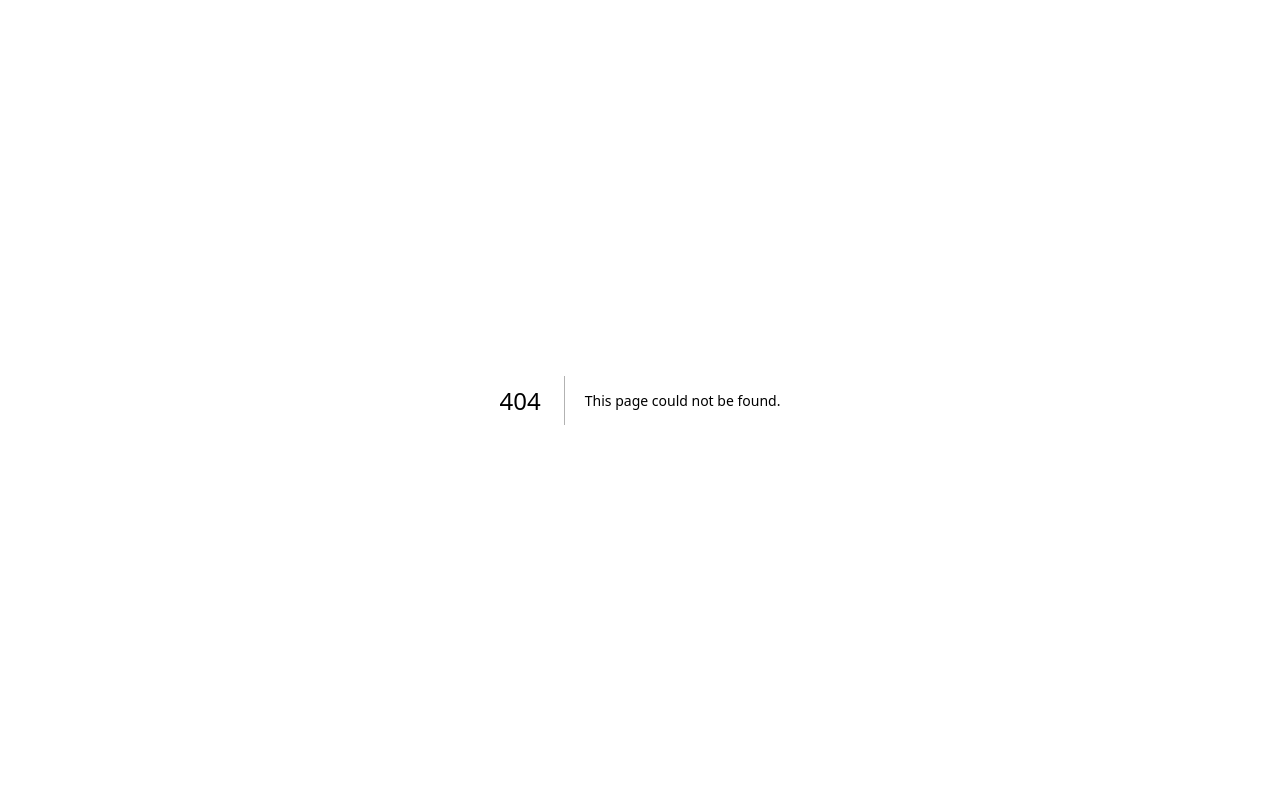
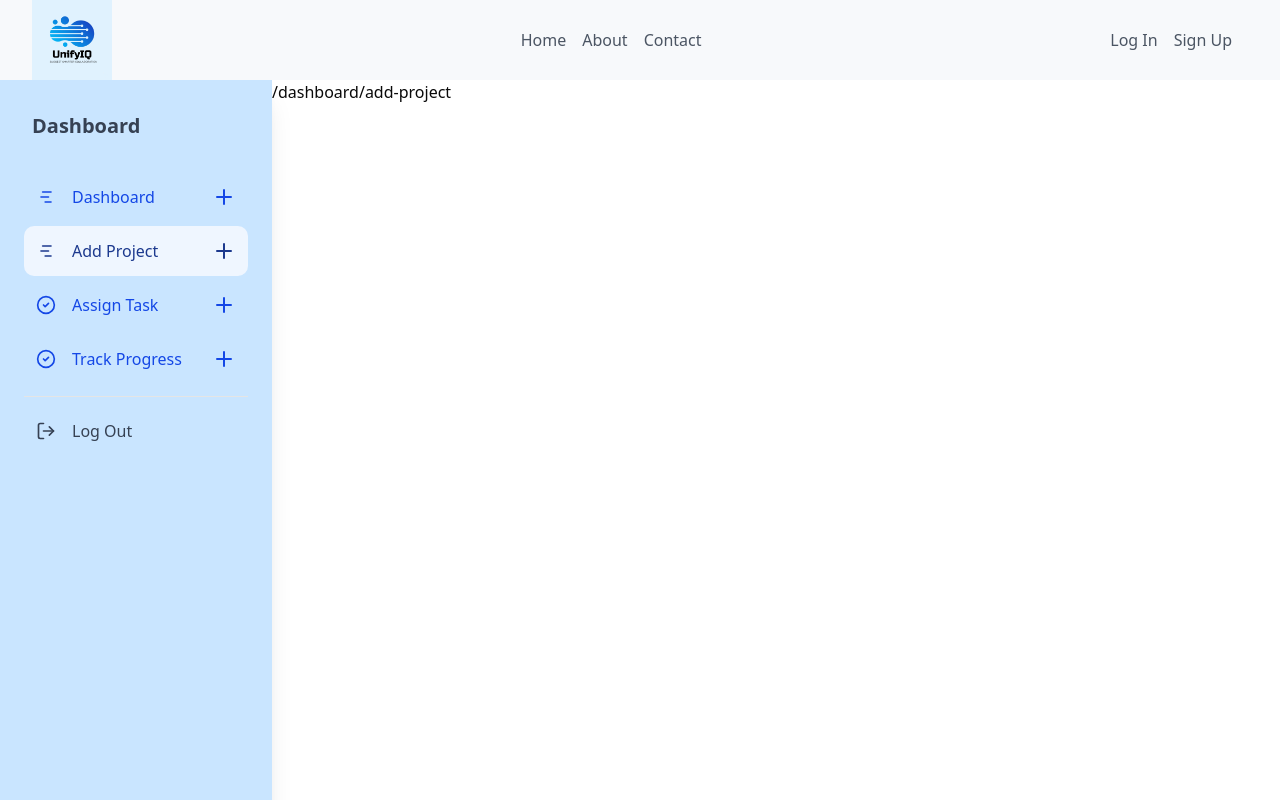
Before and after one commit to as-ga/UnifyIQ, a Next.js app: page /dashboard/add-project in a window 1280 px wide. Before the commit this address had no page. Shown: the top 800 px of the page. Built offline with nearby package versions, Linux system fonts and the light colour scheme; no server answers.

Commit message:
Add new pages for project management: add-project, assign-task, and track-progress

```diff
--- /dev/null
+++ b/app/(app)/dashboard/add-project/page.tsx
@@ -0,0 +1,5 @@
+import React from "react";
+
+export default function page() {
+  return <div>/dashboard/add-project</div>;
+}
--- /dev/null
+++ b/app/(app)/dashboard/assign-task/page.tsx
@@ -0,0 +1,5 @@
+import React from "react";
+
+export default function page() {
+  return <div>assign-task</div>;
+}
--- /dev/null
+++ b/app/(app)/dashboard/track-progress/page.tsx
@@ -0,0 +1,5 @@
+import React from "react";
+
+export default function page() {
+  return <div>track-progress</div>;
+}
```
